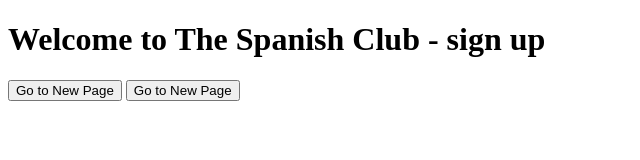
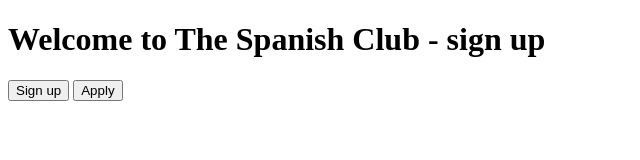
Before and after one commit to barrasa8/barrasa8.github.io, a plain HTML site: page index.html in a window 1280 px wide. Shown: the whole page, without its empty margins (0-640 px from the left). Drawn offline with Linux system fonts and the light colour scheme.

Commit message:
Update index.html

```diff
--- a/index.html
+++ b/index.html
@@ -14,8 +14,8 @@
 
     <h1>Welcome to The Spanish Club - sign up</h1>
 
-    <a href="SingUp.html"><button>Go to New Page</button></a>
-    <a href="Apply.html"><button>Go to New Page</button></a>
+    <a href="SingUp.html"><button>Sign up</button></a>
+    <a href="Apply.html"><button>Apply</button></a>
 
 </body>
 </html>
```
